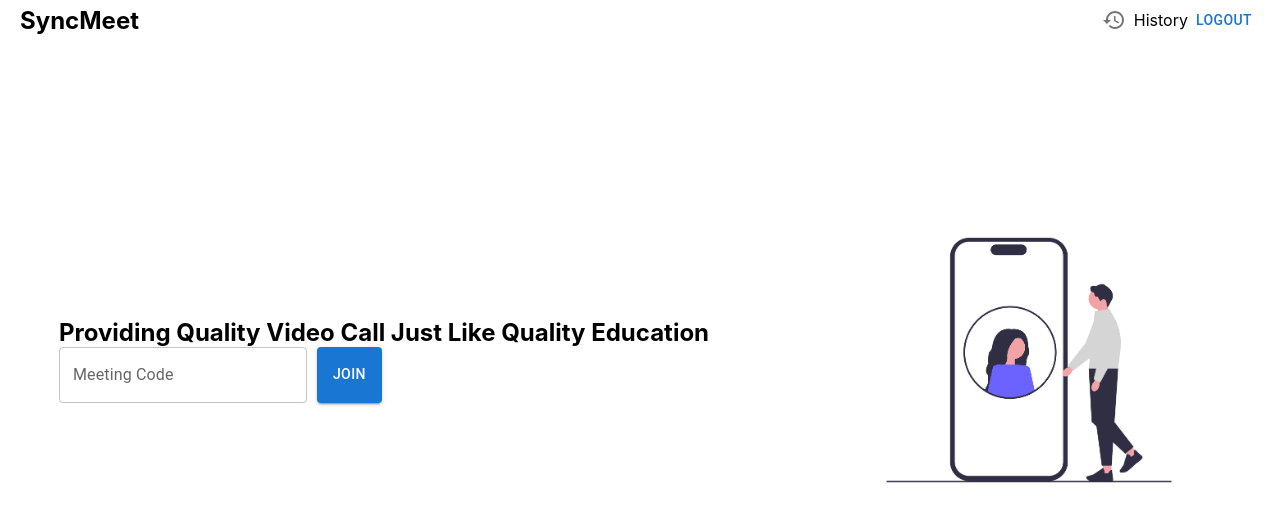
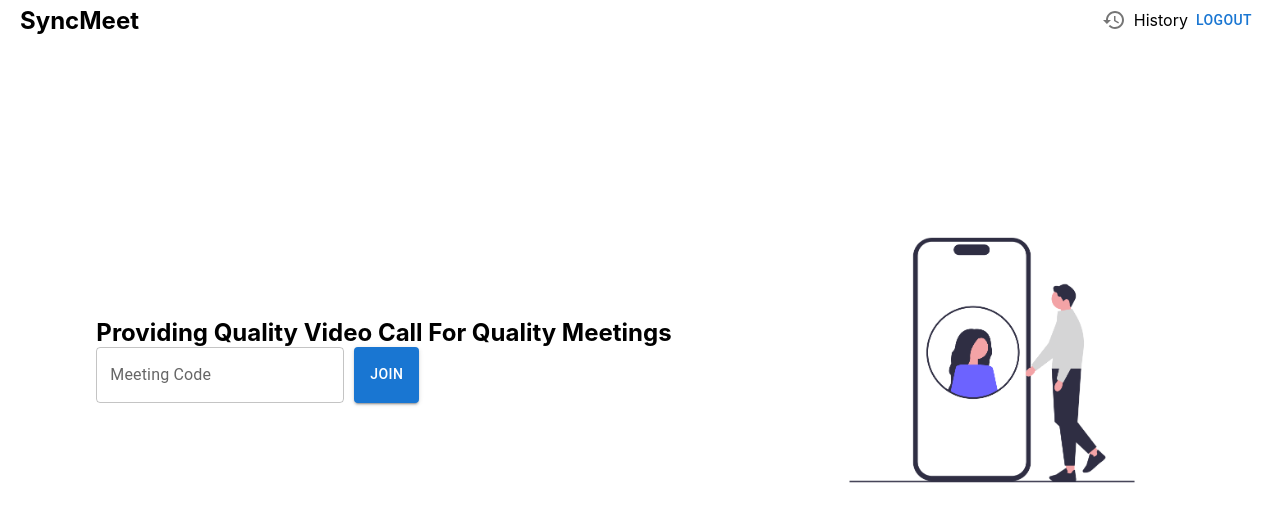
Before and after one commit to zainul991/SyncMeet, a React (Create React App) app in the folder frontend/: page /home in a window 1280 px wide. Shown: the top 522 px of the page. Built offline with nearby package versions, Linux system fonts and the light colour scheme; no server answers; sample sign-in values are in the browser's storage.

Commit message:
Update heading for video call quality

```diff
--- a/frontend/src/pages/home.jsx
+++ b/frontend/src/pages/home.jsx
@@ -54,7 +54,7 @@ function HomeComponent() {
             <div className="meetContainer">
                 <div className="leftPanel">
                     <div>
-                        <h2>Providing Quality Video Call Just Like Quality Education</h2>
+                        <h2>Providing Quality Video Call For  Quality Meetings</h2>
 
                         <div style={{ display: 'flex', gap: "10px" }}>
 
```
